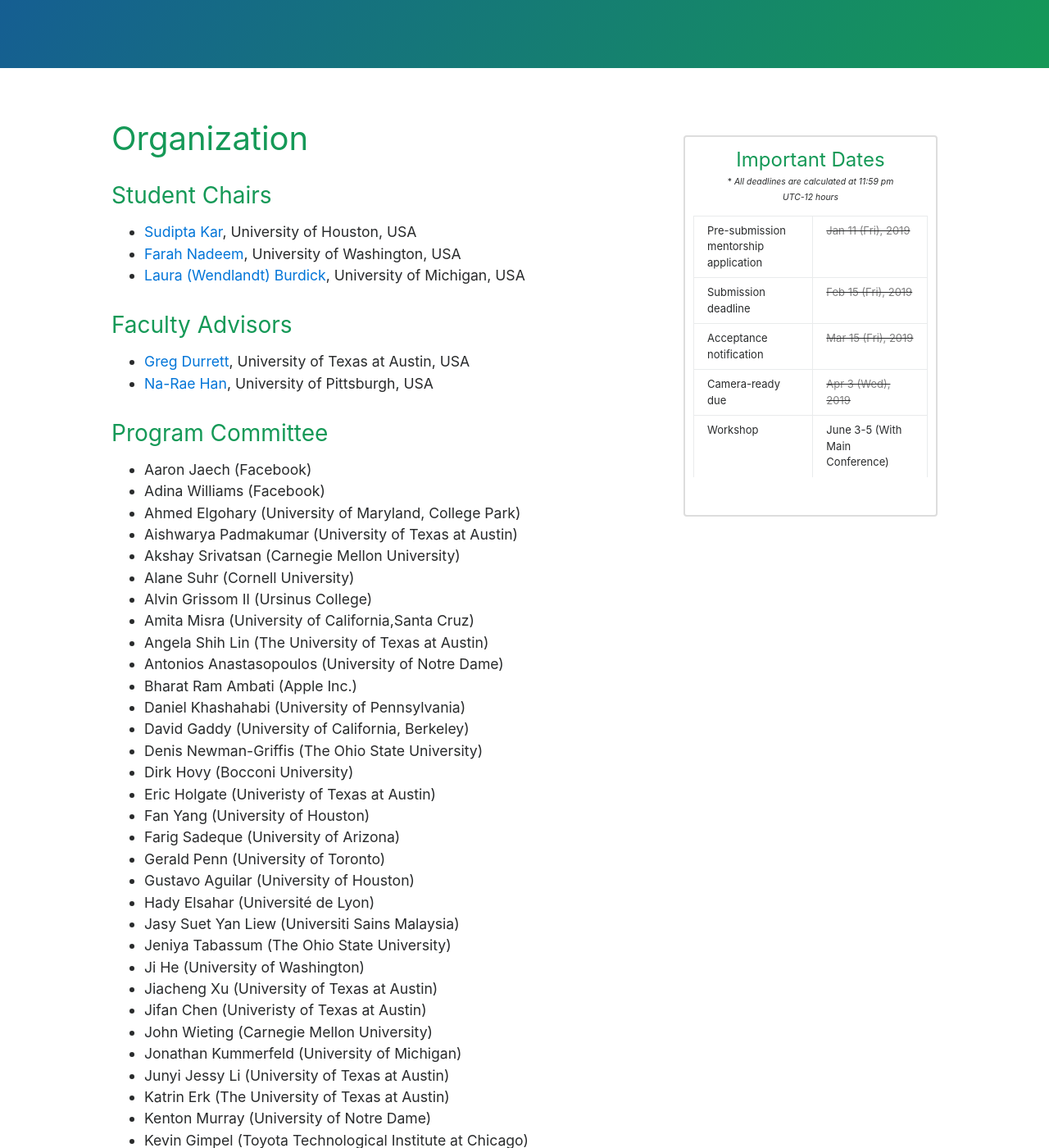
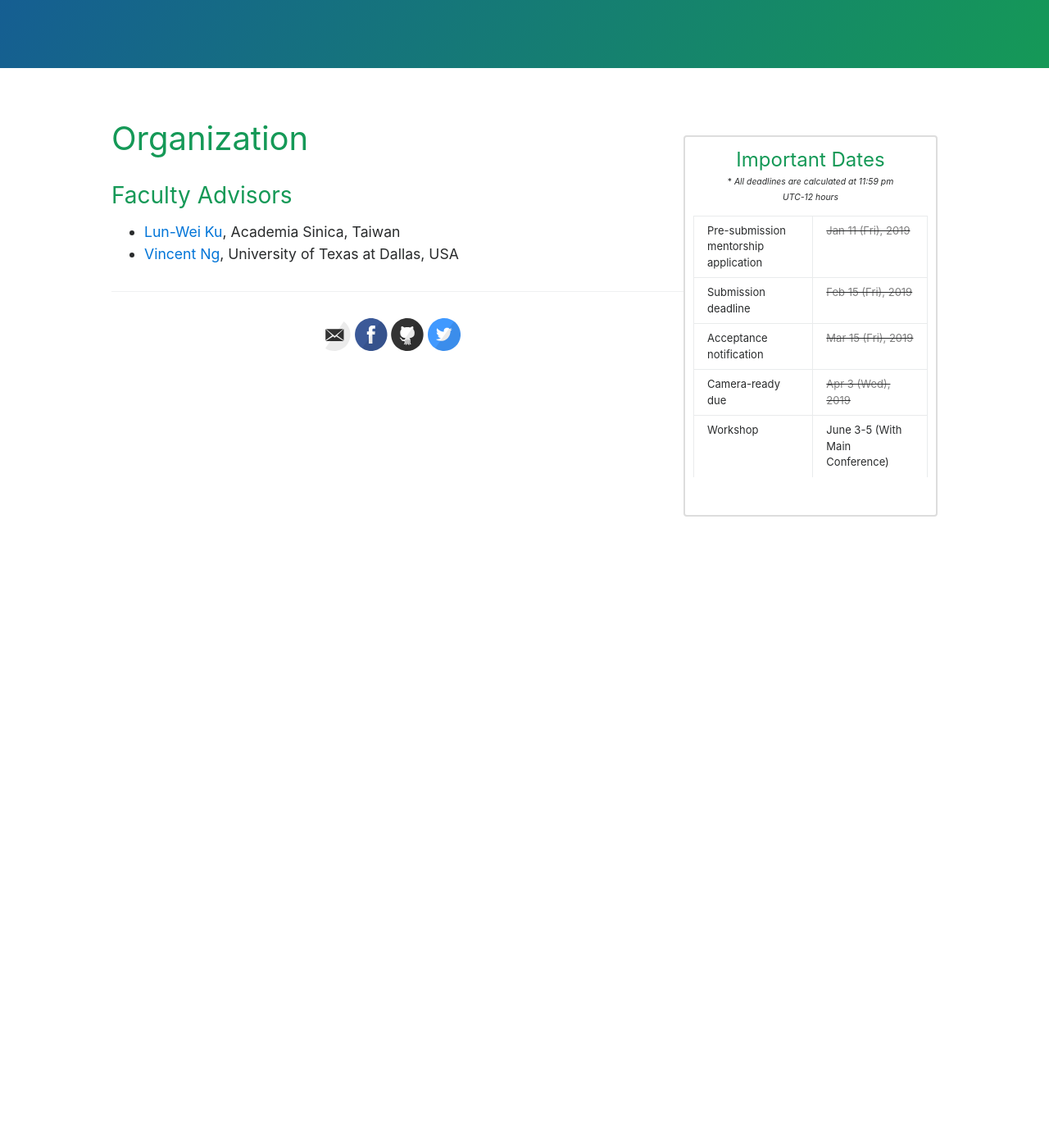
Before and after one commit to aacl2023-srw/aacl2023-srw.github.io, a Jekyll site: the page built from organization.md, in a window 1280 px wide and 1400 px high, scrolled down 277 px. Shown: the whole window at 82% size. Built offline with Jekyll 4.4.1, drawn with Linux system fonts in a browser that asks for light colours; after the commit the page ends 907 px from its top, so only the background shows below that; some of the changed text lies outside the part shown.

Commit message:
Update organization.md

```diff
--- a/organization.md
+++ b/organization.md
@@ -6,15 +6,17 @@ order : 1
 ---
 # Organization
 
+<!--
 ### Student Chairs
 - [Sudipta Kar](http://sudiptakar.info), University of Houston, USA
 - [Farah Nadeem](https://sites.google.com/site/nadeemf0755/home), University of Washington, USA
 - [Laura (Wendlandt) Burdick](http://wendlandt.github.io), University of Michigan, USA
+-->
+### Faculty Advisors
+- [Lun-Wei Ku](https://www.iis.sinica.edu.tw/pages/lwku/), Academia Sinica, Taiwan
+- [Vincent Ng](http://www.hlt.utdallas.edu/~vince), University of Texas at Dallas, USA
 
-### Faculty Advisors
-- [Greg Durrett](http://www.cs.utexas.edu/~gdurrett), University of Texas at Austin, USA
-- [Na-Rae Han](http://www.pitt.edu/~naraehan), University of Pittsburgh, USA
-
+<!--
 ### Program Committee
 - Aaron Jaech (Facebook)
 - Adina Williams (Facebook)
@@ -77,3 +79,4 @@ order : 1
 - Yang Liu (Liulishuo)
 - Yasumasa Onoe (University of Texas at Austin)
 - Youxuan Jiang (University of Michigan - Ann Arbor)
+-->
```
